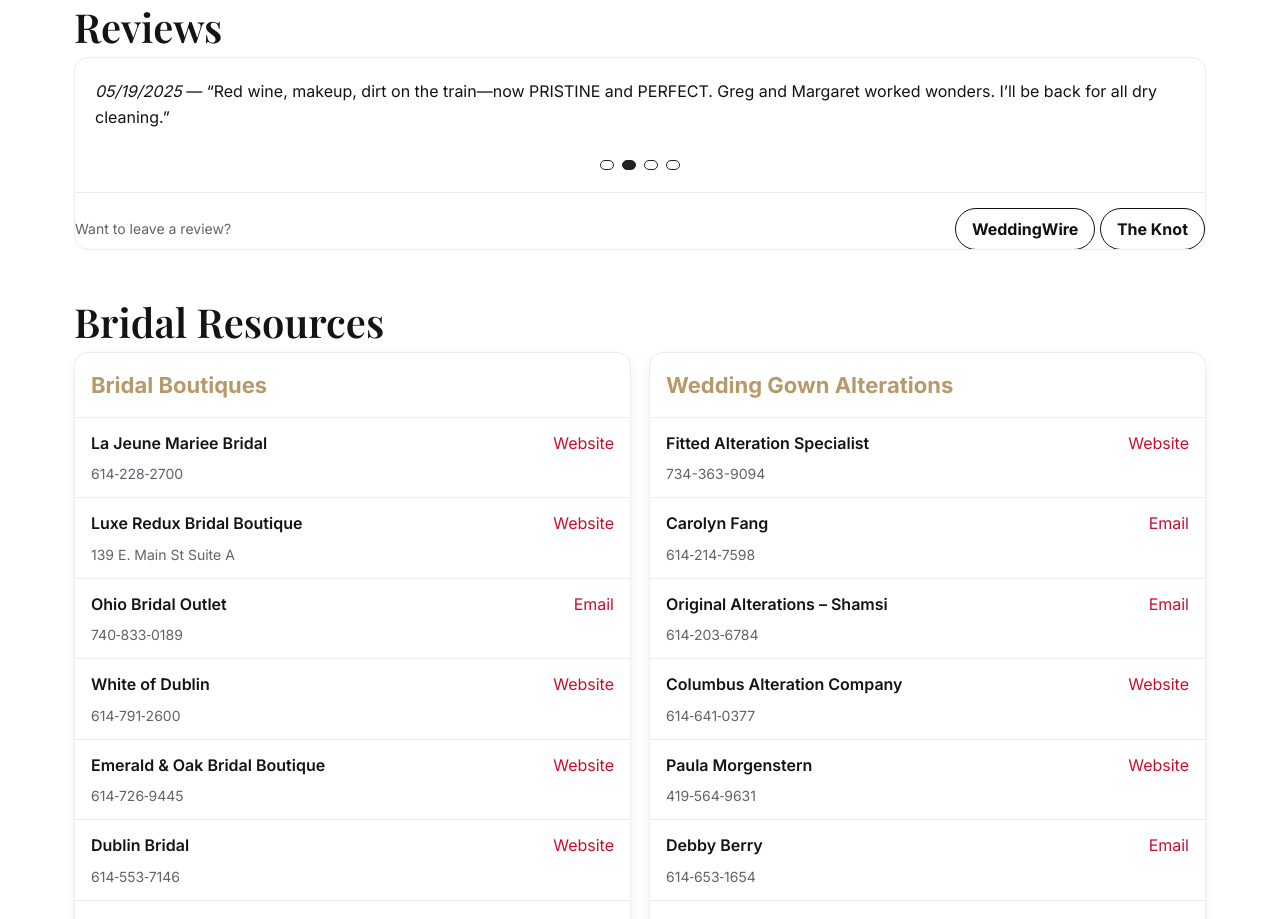
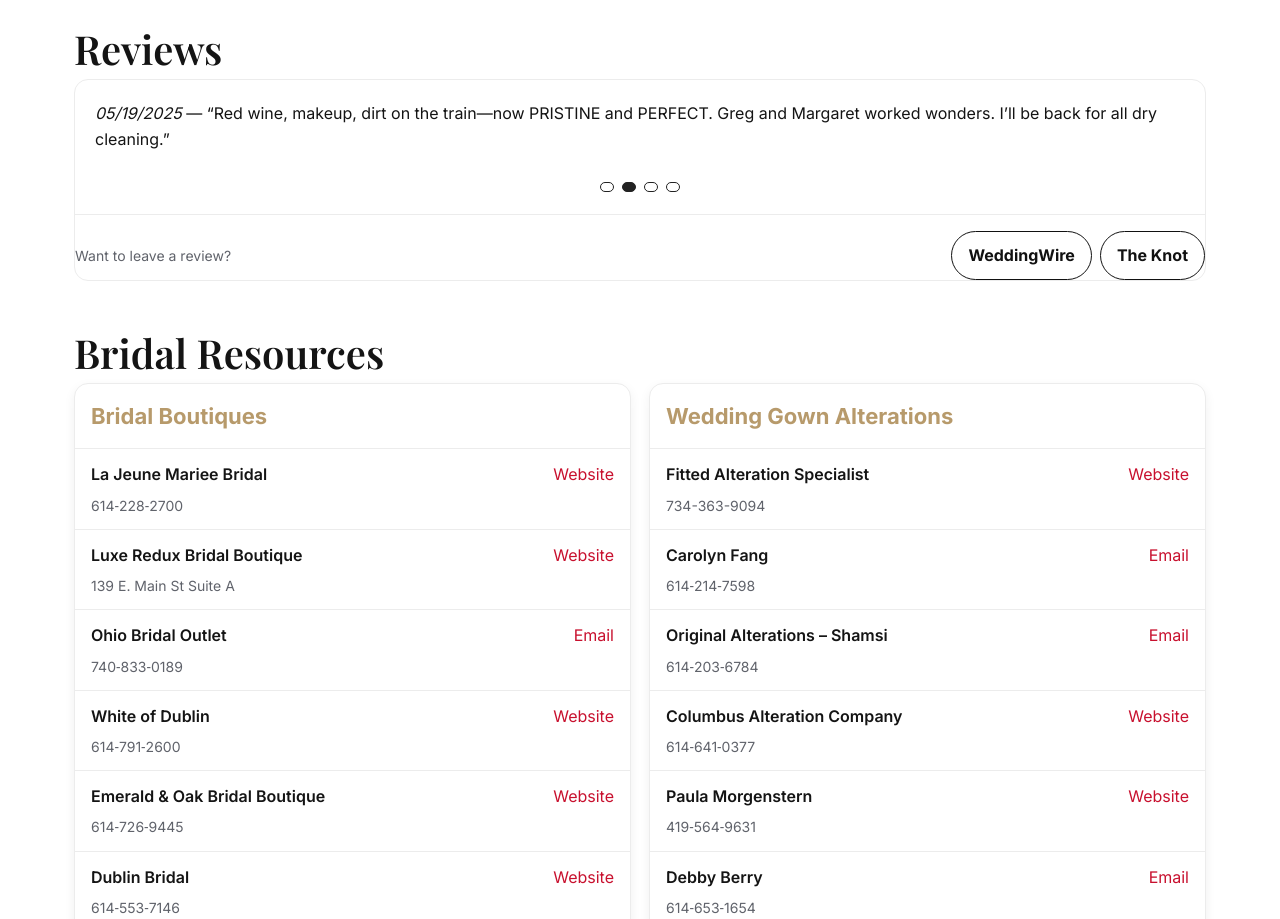
Before and after one commit to skhunDC/Dublincleaners.com, a website: page wedding_page .htm in a window 1280 px wide. Shown: the part 4067-4986 px from the top of the page. Drawn offline with nearby package versions, Linux system fonts and the light colour scheme.

Commit message:
Fix review value pill clipping

```diff
--- a/wedding_page .htm
+++ b/wedding_page .htm
@@ -70,7 +70,8 @@
 
     /* BAR */
     .bar{display:grid;gap:12px;grid-template-columns:1fr auto;align-items:center;border-top:1px solid var(--border);padding-top:16px;margin-top:12px}
-    .btn-secondary{border:1px solid #111;border-radius:999px;padding:10px 16px;text-decoration:none;color:#111;font-weight:700}
+    .bar div{display:flex;flex-wrap:wrap;gap:8px}
+    .btn-secondary{display:inline-flex;align-items:center;border:1px solid #111;border-radius:999px;padding:10px 16px;text-decoration:none;color:#111;font-weight:700}
 
     /* CONTACT */
     .contact{display:grid;gap:20px;grid-template-columns:1.2fr 1fr;align-items:start}
```
